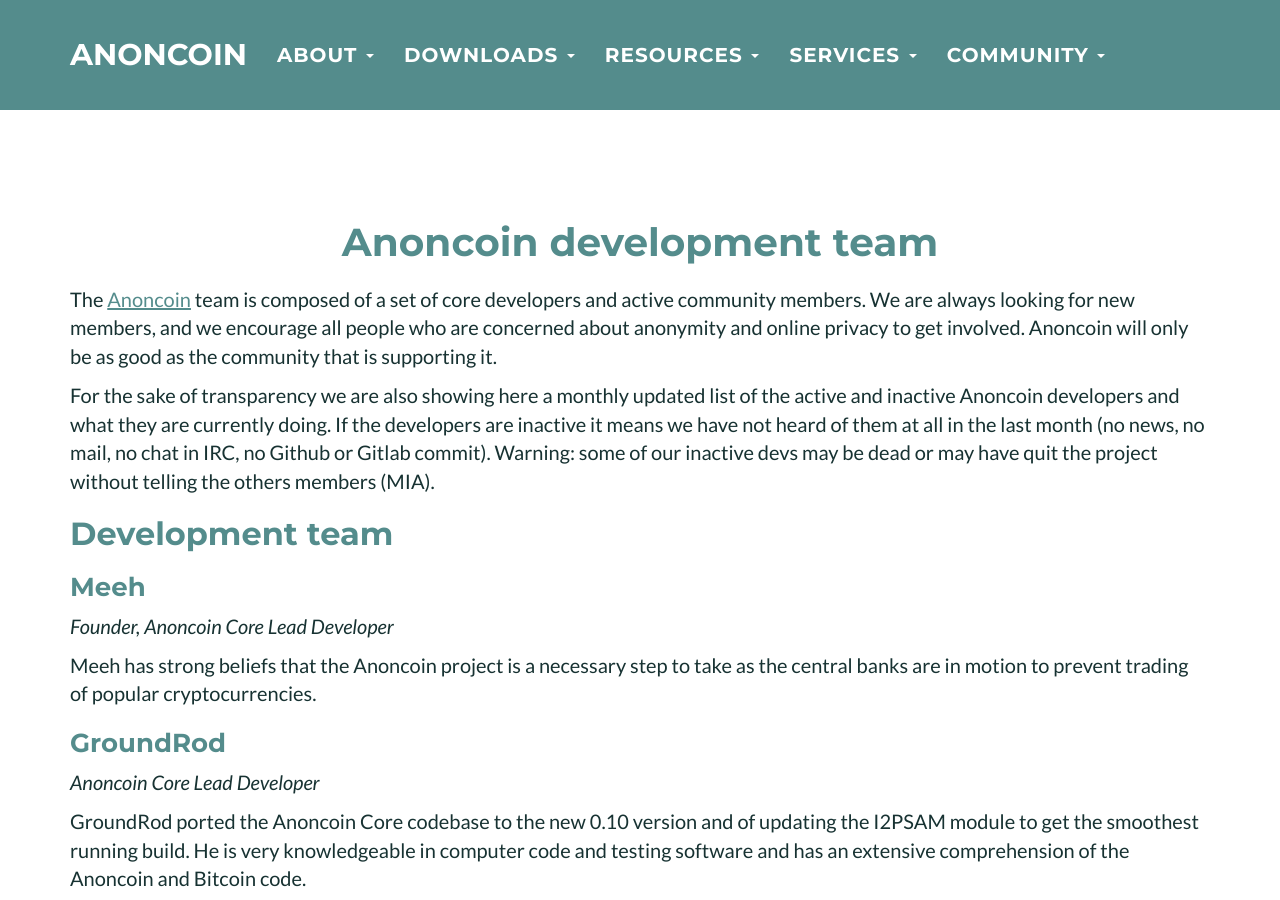
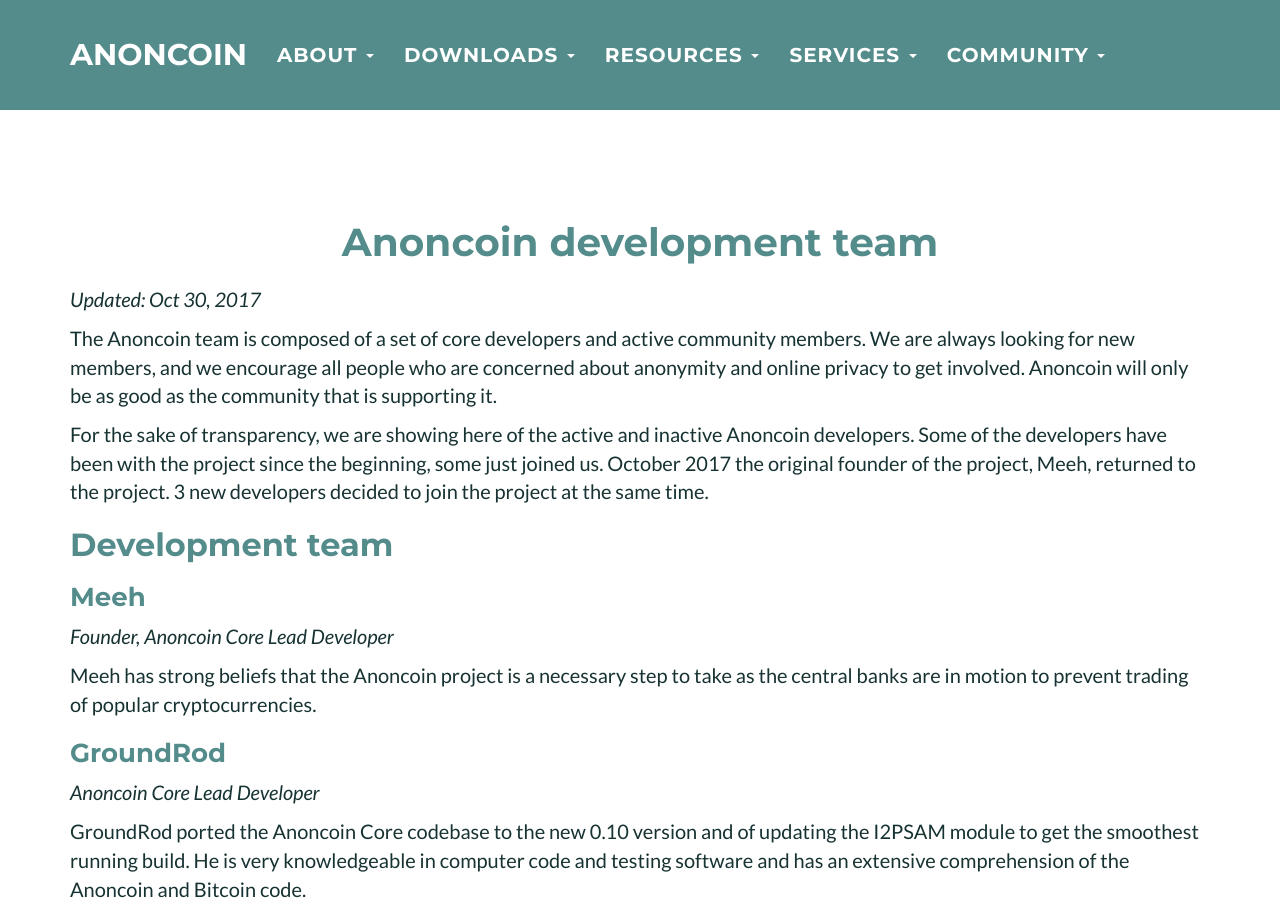
Before and after one commit to Anoncoin/anoncoin-website, a Jekyll site: the page built from about/Anoncoin_development_team.md, in a window 1280 px wide and 900 px high. Built offline with Jekyll 4.4.1, drawn with Linux system fonts in a browser that asks for light colours; some of the changed text lies outside the part shown.

Commit message:
Update development team article

```diff
--- a/about/Anoncoin_development_team.md
+++ b/about/Anoncoin_development_team.md
@@ -2,11 +2,12 @@
 layout: page
 title: Anoncoin development team
 permalink: /Anoncoin_development_team/
+date:   2017-10-30 21:14:35 +0200
 ---
 
-The [Anoncoin](/About_Anoncoin/) team is composed of a set of core developers and active community members. We are always looking for new members, and we encourage all people who are concerned about anonymity and online privacy to get involved. Anoncoin will only be as good as the community that is supporting it.
+The Anoncoin team is composed of a set of core developers and active community members. We are always looking for new members, and we encourage all people who are concerned about anonymity and online privacy to get involved. Anoncoin will only be as good as the community that is supporting it.
 
-For the sake of transparency we are also showing here a monthly updated list of the active and inactive Anoncoin developers and what they are currently doing. If the developers are inactive it means we have not heard of them at all in the last month (no news, no mail, no chat in IRC, no Github or Gitlab commit). Warning: some of our inactive devs may be dead or may have quit the project without telling the others members (MIA).
+For the sake of transparency, we are showing here of the active and inactive Anoncoin developers. Some of the developers have been with the project since the beginning, some just joined us. October 2017 the original founder of the project, Meeh, returned to the project. 3 new developers decided to join the project at the same time.
 
 Development team
 ----------------
@@ -59,6 +60,27 @@ Lunokhod is responsible for overseeing the project, documentation, website and w
 
 Cryptoslave keeps track of development and is making sure issues reported are filled for further review. He dedicates his time to better the coin by communicating with the other members of the team and listening to the community.
 
+### Atlas
+
+*Infrastructure Architect*
+
+Atlas joined the team in October 2017.
+
+
+### Frankh4x
+
+*Infrastructure Architect*
+
+Frankh4x joined the team in October 2017.
+
+
+### Oyvkva
+
+*Developer*
+
+Oyvkva joined the team in October 2017.
+
+
 Community members
 -----------------
 
@@ -68,7 +90,7 @@ Creator of [ExchangeD.i2p](https://bitcointalk.org/index.php?topic=1092682.0), t
 
 ### Alacast
 
-I'm just an enthusiast helping Anoncoin on my spare time...
+I'm just an enthusiast helping Anoncoin on my spare time.
 
 ### BroTroxer
 
@@ -81,3 +103,6 @@ Geekz is the web designer who is in charge of [Ancblockchain](http://ancblockcha
 ### N00n
 
 N00n is the graphic designer responsible for the Anoncoin brand identity.
+
+<br>
+*Are we missing someone? Just email info@anoncoin.net and let us know.*
```
